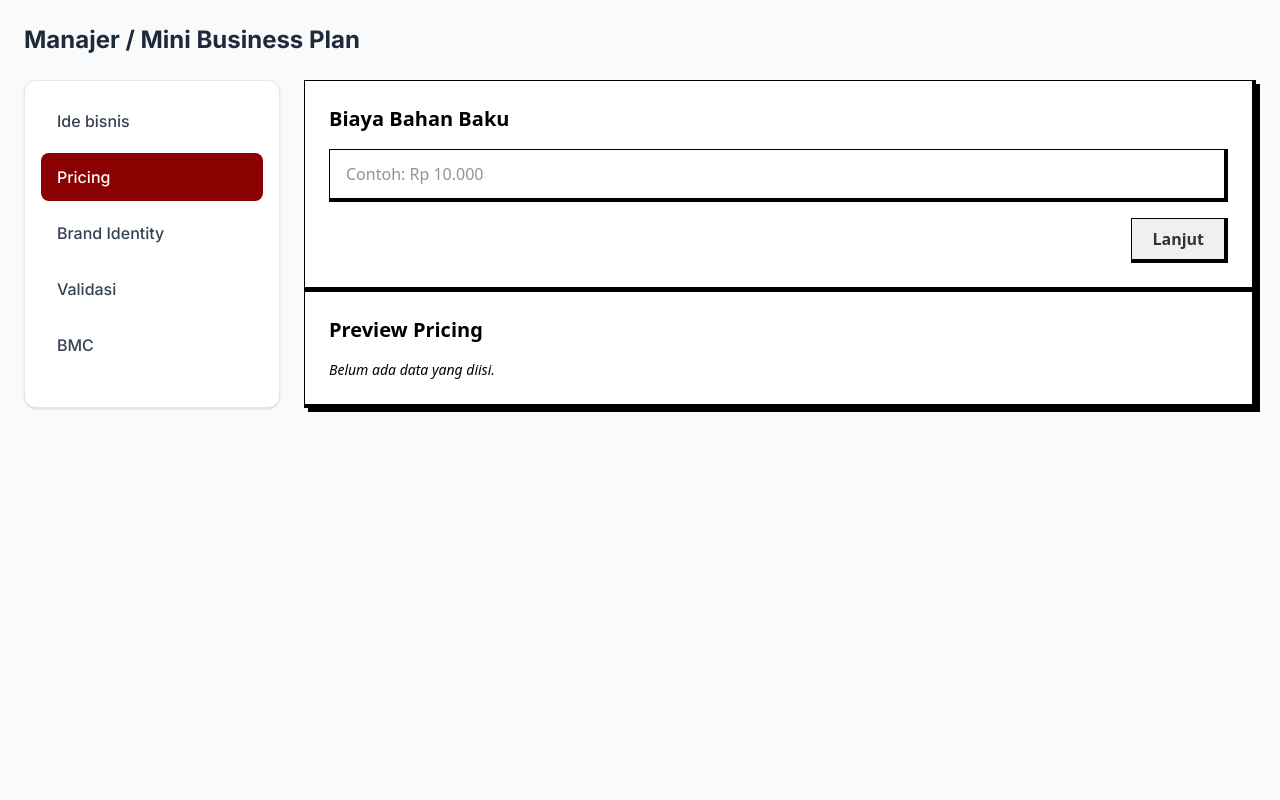
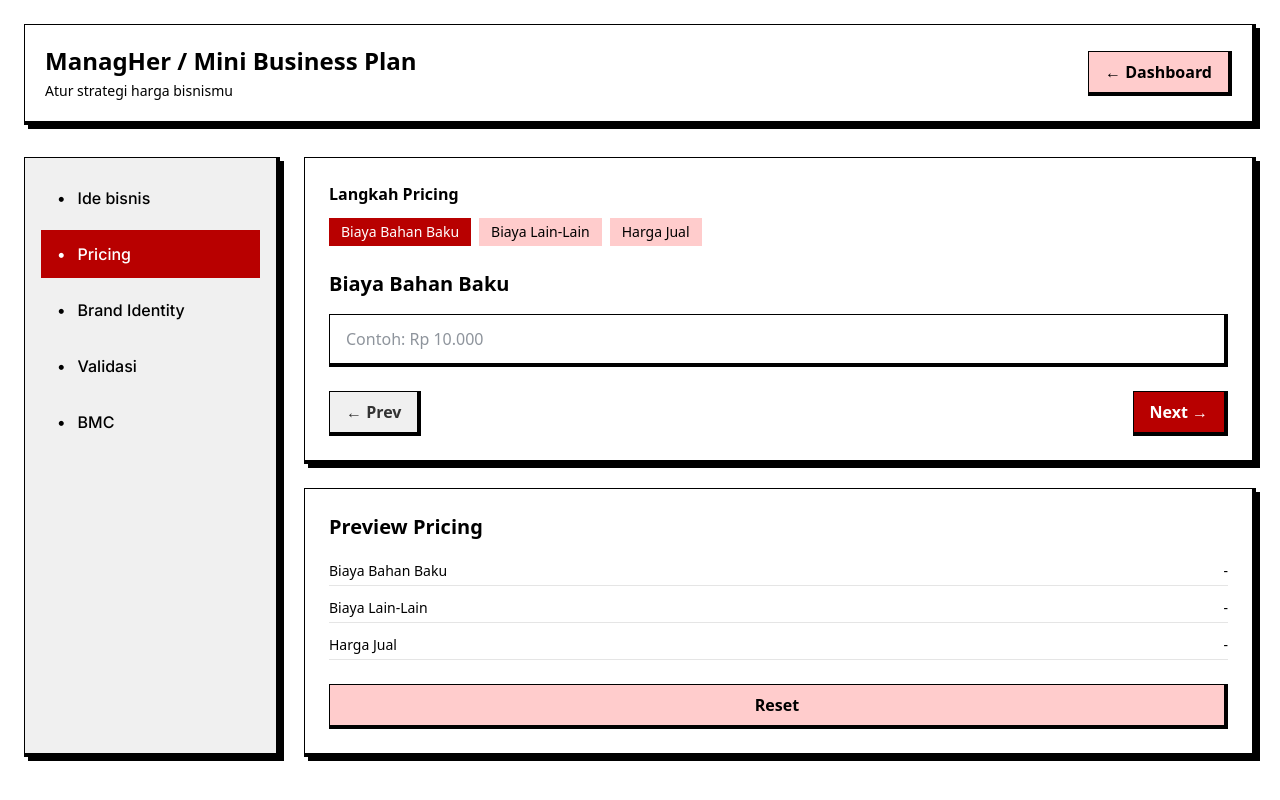
Before and after one commit to dwikarunia0001/managherv2, a Next.js app: page /dashboard/1/plan/pricing in a window 1280 px wide. Built offline with nearby package versions, Linux system fonts and the light colour scheme.

Commit message:
redesign pricing

```diff
--- a/src/app/dashboard/[projectId]/plan/pricing/page.js
+++ b/src/app/dashboard/[projectId]/plan/pricing/page.js
@@ -1,40 +1,32 @@
-// src/app/dashboard/[projectId]/plan/pricing/page.js
 'use client';
 
 import { use } from 'react';
 import { useRouter } from 'next/navigation';
 import useProjectStore from '@/store/useProjectStore';
-import StepForm from '@/components/StepForm';
-import PreviewCard from '@/components/PreviewCard';
 import { useState, useEffect } from 'react';
-
 
 // Langkah-langkah pricing
 const STEPS = [
-  {
-    key: 'materialCost',
-    title: 'Biaya Bahan Baku',
-    placeholder: 'Contoh: Rp 10.000',
-  },
-  {
-    key: 'otherCost',
-    title: 'Biaya Lain-Lain',
-    placeholder: 'Contoh: Rp 5.000',
-  },
-  {
-    key: 'sellingPrice',
-    title: 'Harga Jual',
-    placeholder: 'Contoh: Rp 30.000',
-  },
+  { key: 'materialCost', label: 'Biaya Bahan Baku' },
+  { key: 'otherCost', label: 'Biaya Lain-Lain' },
+  { key: 'sellingPrice', label: 'Harga Jual' },
+];
+
+const SIDEBAR_MENU = [
+  { id: 'ide-bisnis', label: 'Ide bisnis' },
+  { id: 'pricing', label: 'Pricing' },
+  { id: 'brand', label: 'Brand Identity' },
+  { id: 'validasi', label: 'Validasi' },
+  { id: 'bmc', label: 'BMC' },
 ];
 
 export default function PricingPage({ params }) {
-  const { projectId } = use(params); // ✅ gunakan React.use()
+  const { projectId } = use(params);
   const router = useRouter();
-  const { currentProject, setCurrentProject, getPhaseData, updatePhaseData } =
+  const { currentProject, setCurrentProject, getPhaseData, updatePhaseData, deletePhaseData } =
     useProjectStore();
 
-  const [currentStep, setCurrentStep] = useState(0);
+  const [currentStepIndex, setCurrentStepIndex] = useState(0);
   const [formData, setFormData] = useState({
     materialCost: '',
     otherCost: '',
@@ -44,70 +36,143 @@ export default function PricingPage({ params }) {
   useEffect(() => {
     setCurrentProject(projectId);
     const saved = getPhaseData(projectId, 'pricing') || {};
-    if (Object.keys(saved).length > 0) {
-      setFormData(saved);
-      const filledSteps = STEPS.filter((step) => saved[step.key]);
-      if (filledSteps.length > 0) {
-        setCurrentStep(filledSteps.length < STEPS.length ? filledSteps.length : STEPS.length - 1);
-      }
-    }
+    setFormData({
+      materialCost: saved.materialCost || '',
+      otherCost: saved.otherCost || '',
+      sellingPrice: saved.sellingPrice || '',
+    });
   }, [projectId, setCurrentProject, getPhaseData]);
 
+  const currentStep = STEPS[currentStepIndex];
+  const currentValue = formData[currentStep.key];
+
+  const handleChange = (value) => {
+    setFormData((prev) => ({ ...prev, [currentStep.key]: value }));
+  };
+
+  const handleSave = () => {
+    updatePhaseData(projectId, 'pricing', {
+      [currentStep.key]: currentValue,
+    });
+  };
+
+  const handleSaveCurrent = () => {
+  updatePhaseData(projectId, 'pricing', {
+    [currentStep.key]: currentValue,
+  });
+};
+
   const handleNext = () => {
-    const currentKey = STEPS[currentStep].key;
-    const currentValue = formData[currentKey];
-
-    if (!currentValue.trim()) {
-      alert('Harap isi field terlebih dahulu.');
-      return;
-    }
-
-    // Simpan ke store
-    updatePhaseData(projectId, 'pricing', {
-      [currentKey]: currentValue,
-    });
-
-    if (currentStep < STEPS.length - 1) {
-      setCurrentStep(currentStep + 1);
-    } else {
-      alert('✅ Data pricing berhasil disimpan!');
-      // Opsional: redirect ke Brand atau kembali ke Plan utama
-      // router.push(`/dashboard/${projectId}/plan`);
+    handleSaveCurrent();
+    if (currentStepIndex < STEPS.length - 1) {
+      setCurrentStepIndex(currentStepIndex + 1);
     }
   };
 
-  const handleChange = (value) => {
-    const currentKey = STEPS[currentStep].key;
-    setFormData((prev) => ({ ...prev, [currentKey]: value }));
+  const handleFinish = () => {
+    // Simpan SEMUA data, bukan hanya langkah terakhir
+    updatePhaseData(projectId, 'pricing', {
+      materialCost: formData.materialCost,
+      otherCost: formData.otherCost,
+      sellingPrice: formData.sellingPrice,
+    });
+    alert('✅ Data pricing berhasil disimpan!');
+    // Opsional: redirect ke halaman berikutnya
+    // router.push(`/dashboard/${projectId}/plan/brand`);
   };
 
-  const current = STEPS[currentStep];
+  const handleEdit = () => {
+    // Kembali ke langkah pertama untuk edit ulang
+    setCurrentStepIndex(0);
+  };
 
-  // === Data untuk Preview Card ===
-  const pricingData = getPhaseData(projectId, 'pricing');
+  const handlePrev = () => {
+    if (currentStepIndex > 0) {
+      handleSave();
+      setCurrentStepIndex(currentStepIndex - 1);
+    }
+  };
+
+  const handleReset = () => {
+    if (confirm('Yakin ingin menghapus semua data pricing?')) {
+      deletePhaseData(projectId, 'pricing');
+      setFormData({
+        materialCost: '',
+        otherCost: '',
+        sellingPrice: '',
+      });
+      setCurrentStepIndex(0);
+    }
+  };
+
+  // Preview selalu tampil
   const previewItems = [
-    { label: 'Biaya Bahan', value: pricingData.materialCost || '-' },
-    { label: 'Biaya Lain-Lain', value: pricingData.otherCost || '-' },
-    { label: 'Harga Jual', value: pricingData.sellingPrice || '-' },
+    { key: 'materialCost', label: 'Biaya Bahan Baku', value: formData.materialCost || '-' },
+    { key: 'otherCost', label: 'Biaya Lain-Lain', value: formData.otherCost || '-' },
+    { key: 'sellingPrice', label: 'Harga Jual', value: formData.sellingPrice || '-' },
   ];
 
   return (
-    <div className="min-h-screen bg-gray-50 p-6">
-      <h1 className="text-2xl font-bold text-gray-800 mb-2">
-        Manajer / Mini Business Plan
-      </h1>
+    <div className="min-h-screen bg-[#ffffff] p-4 sm:p-6">
+      {/* Header */}
+      <header className="mb-8">
+        <div
+          className="p-5 font-sans"
+          style={{
+            borderStyle: 'solid',
+            borderTopWidth: '1px',
+            borderLeftWidth: '1px',
+            borderBottomWidth: '4px',
+            borderRightWidth: '4px',
+            borderColor: '#000000',
+            boxShadow: '4px 4px 0 0 #000000',
+            backgroundColor: '#ffffff',
+          }}
+        >
+          <div className="flex flex-col sm:flex-row sm:items-center sm:justify-between gap-3">
+            <div>
+              <h1 className="text-2xl font-bold text-[#000000] font-sans">
+                ManagHer / Mini Business Plan
+              </h1>
+              <p className="text-[#000000] text-sm font-sans font-light mt-1">
+                Atur strategi harga bisnismu
+              </p>
+            </div>
+            <button
+              onClick={() => router.push(`/dashboard/${projectId}`)}
+              className="bg-[#ffcccc] text-[#000000] px-4 py-2 font-semibold font-sans hover:bg-[#ffa8a8] transition-colors"
+              style={{
+                borderStyle: 'solid',
+                borderTopWidth: '1px',
+                borderLeftWidth: '1px',
+                borderBottomWidth: '4px',
+                borderRightWidth: '4px',
+                borderColor: '#000000',
+              }}
+            >
+              ← Dashboard
+            </button>
+          </div>
+        </div>
+      </header>
 
-      <div className="flex gap-6 mt-6">
-        {/* Sidebar Navigasi */}
-        <div className="w-64 bg-white rounded-xl shadow-sm border border-gray-200 p-4">
-          <nav className="space-y-2">
-            {[
-              { id: 'ide-bisnis', label: 'Ide bisnis' },
-              { id: 'pricing', label: 'Pricing' },
-              { id: 'brand', label: 'Brand Identity' },
-              { id: 'validasi', label: 'Validasi' },
-              { id: 'bmc', label: 'BMC' },
-            ].map((item) => (
+      <div className="flex gap-6 flex-col lg:flex-row">
+        {/* Sidebar Navigasi Utama */}
+        <div
+          className="w-full lg:w-64"
+          style={{
+            backgroundColor: '#f0f0f0',
+            borderStyle: 'solid',
+            borderTopWidth: '1px',
+            borderLeftWidth: '1px',
+            borderBottomWidth: '4px',
+            borderRightWidth: '4px',
+            borderColor: '#000000',
+            boxShadow: '4px 4px 0 0 #000000',
+          }}
+        >
+          <nav className="p-4 space-y-2">
+            {SIDEBAR_MENU.map((item) => (
               <button
                 key={item.id}
                 onClick={() => {
@@ -117,35 +182,164 @@ export default function PricingPage({ params }) {
                     router.push(`/dashboard/${projectId}/plan/${item.id}`);
                   }
                 }}
-                className={`w-full text-left px-4 py-3 rounded-lg font-medium transition-colors ${
+                className={`w-full flex items-center space-x-3 px-4 py-3 font-medium transition-colors ${
                   item.id === 'pricing'
-                    ? 'bg-[#8B0000] text-white'
-                    : 'text-gray-700 hover:bg-gray-100'
+                    ? 'bg-[#b80000] text-white'
+                    : 'text-[#000000] hover:bg-[#ffcccc]'
                 }`}
+                style={{ borderRadius: '0', textAlign: 'left' }}
               >
-                {item.label}
+                <span>•</span>
+                <span>{item.label}</span>
               </button>
             ))}
           </nav>
         </div>
 
-        {/* Konten Utama */}
-        <div className="flex-1">
-          {/* Form Step-by-Step */}
-          <StepForm
-            title={current.title}
-            placeholder={current.placeholder}
-            value={formData[current.key]}
-            onChange={handleChange}
-            onNext={handleNext}
-            isLast={currentStep === STEPS.length - 1}
-          />
+        {/* Konten Utama: Gabungan Langkah + Input + Preview */}
+        <div className="flex-1 space-y-6">
+          {/* Card: Navigasi Langkah + Input Form */}
+          <div
+            className="font-sans"
+            style={{
+              backgroundColor: '#ffffff',
+              borderStyle: 'solid',
+              borderTopWidth: '1px',
+              borderLeftWidth: '1px',
+              borderBottomWidth: '4px',
+              borderRightWidth: '4px',
+              borderColor: '#000000',
+              boxShadow: '4px 4px 0 0 #000000',
+            }}
+          >
+            <div className="p-6">
+              {/* Navigasi Langkah */}
+              <div className="mb-6">
+                <h3 className="font-bold text-[#000000] mb-3">Langkah Pricing</h3>
+                <div className="flex flex-wrap gap-2">
+                  {STEPS.map((step, index) => (
+                    <button
+                      key={step.key}
+                      onClick={() => setCurrentStepIndex(index)}
+                      className={`px-3 py-1 text-sm font-sans transition-colors ${
+                        index === currentStepIndex
+                          ? 'bg-[#b80000] text-white'
+                          : 'bg-[#ffcccc] text-[#000000] hover:bg-[#ffa8a8]'
+                      }`}
+                      style={{ borderRadius: '0' }}
+                    >
+                      {step.label}
+                    </button>
+                  ))}
+                </div>
+              </div>
 
-          {/* Card Preview */}
-          <PreviewCard
-            title="Preview Pricing"
-            items={previewItems}
-          />
+              {/* Input Form */}
+              <div>
+                <h2 className="text-xl font-bold text-[#000000] mb-4">{currentStep.label}</h2>
+                <input
+                  type="text"
+                  value={currentValue ?? ''}
+                  onChange={(e) => handleChange(e.target.value)}
+                  placeholder={`Contoh: Rp ${currentStep.key === 'materialCost' ? '10.000' : currentStep.key === 'otherCost' ? '5.000' : '30.000'}`}
+                  className="w-full px-4 py-3 outline-none font-sans mb-6"
+                  style={{
+                    borderStyle: 'solid',
+                    borderTopWidth: '1px',
+                    borderLeftWidth: '1px',
+                    borderBottomWidth: '4px',
+                    borderRightWidth: '4px',
+                    borderColor: '#000000',
+                  }}
+                />
+                <div className="flex justify-between">
+                  <button
+                    onClick={handlePrev}
+                    disabled={currentStepIndex === 0}
+                    className={`px-4 py-2 font-semibold font-sans ${
+                      currentStepIndex === 0
+                        ? 'bg-[#f0f0f0] text-[#333333] cursor-not-allowed'
+                        : 'bg-[#ffcccc] text-[#000000] hover:bg-[#ffa8a8]'
+                    }`}
+                    style={{
+                      borderStyle: 'solid',
+                      borderTopWidth: '1px',
+                      borderLeftWidth: '1px',
+                      borderBottomWidth: '4px',
+                      borderRightWidth: '4px',
+                      borderColor: '#000000',
+                      borderRadius: '0',
+                    }}
+                  >
+                    ← Prev
+                  </button>
+                  <button
+                    onClick={currentStepIndex === STEPS.length - 1 ? handleFinish : handleNext}
+                    className="bg-[#b80000] text-white px-4 py-2 font-semibold font-sans hover:bg-[#8B0000]"
+                    style={{
+                      borderStyle: 'solid',
+                      borderTopWidth: '1px',
+                      borderLeftWidth: '1px',
+                      borderBottomWidth: '4px',
+                      borderRightWidth: '4px',
+                      borderColor: '#000000',
+                      borderRadius: '0',
+                    }}
+                  >
+                    {currentStepIndex === STEPS.length - 1 ? 'Selesai' : 'Next →'}
+                  </button>
+                </div>
+              </div>
+            </div>
+          </div>
+
+          {/* Card Preview (di bawah) */}
+          <div
+            className="font-sans"
+            style={{
+              backgroundColor: '#ffffff',
+              borderStyle: 'solid',
+              borderTopWidth: '1px',
+              borderLeftWidth: '1px',
+              borderBottomWidth: '4px',
+              borderRightWidth: '4px',
+              borderColor: '#000000',
+              boxShadow: '4px 4px 0 0 #000000',
+            }}
+          >
+            <div className="p-6">
+              <h3 className="text-xl font-bold text-[#000000] mb-4">Preview Pricing</h3>
+              <ul className="space-y-2 mb-6">
+                {previewItems.map((item) => (
+                  <li
+                    key={item.key}
+                    className="flex justify-between py-1 font-sans"
+                    style={{ borderBottom: '1px solid #e5e5e5' }}
+                  >
+                    <span className="text-[#000000] text-sm font-sans font-light">{item.label}</span>
+                    <span className="text-[#000000] text-sm font-sans font-medium">{item.value}</span>
+                  </li>
+                ))}
+              </ul>
+              <div className="flex gap-2">
+                <button
+                  onClick={handleReset}
+                  className="flex-1 bg-[#ffcccc] text-[#000000] px-3 py-2 font-semibold font-sans hover:bg-[#ffa8a8]"
+                  style={{
+                    borderStyle: 'solid',
+                    borderTopWidth: '1px',
+                    borderLeftWidth: '1px',
+                    borderBottomWidth: '4px',
+                    borderRightWidth: '4px',
+                    borderColor: '#000000',
+                    borderRadius: '0',
+                  }}
+                >
+                  Reset
+                </button>
+              </div>
+            </div>
+          </div>
         </div>
       </div>
     </div>
--- a/src/components/StepForm.jsx
+++ b/src/components/StepForm.jsx
@@ -6,6 +6,7 @@ export default function StepForm({
   value,
   onChange,
   onNext,
+  onBack,
   isLast = false,
 }) {
   const isDisabled = !value?.trim();
@@ -42,7 +43,25 @@ export default function StepForm({
               borderColor: '#000000',
             }}
           />
-          <div className="flex justify-end">
+          <div className="flex justify-between">
+            {onBack && (
+              <button
+                onClick={onBack}
+                className="bg-[#ffcccc] text-[#000000] px-5 py-2 font-semibold font-sans hover:bg-[#ffa8a8] transition-colors"
+                style={{
+                  borderStyle: 'solid',
+                  borderTopWidth: '1px',
+                  borderLeftWidth: '1px',
+                  borderBottomWidth: '4px',
+                  borderRightWidth: '4px',
+                  borderColor: '#000000',
+                  borderRadius: '0',
+                }}
+              >
+                ← Kembali
+              </button>
+            )}
+            <div className="ml-auto">
               <button
                 onClick={onNext}
                 disabled={isDisabled}
@@ -67,5 +86,6 @@ export default function StepForm({
           </div>
         </div>
       </div>
+    </div>
   );
 }
```
Also changed, not shown: src/store/useProjectStore.js (+12 -0 lines). Lines whose indentation alone changed are shown as unchanged.
